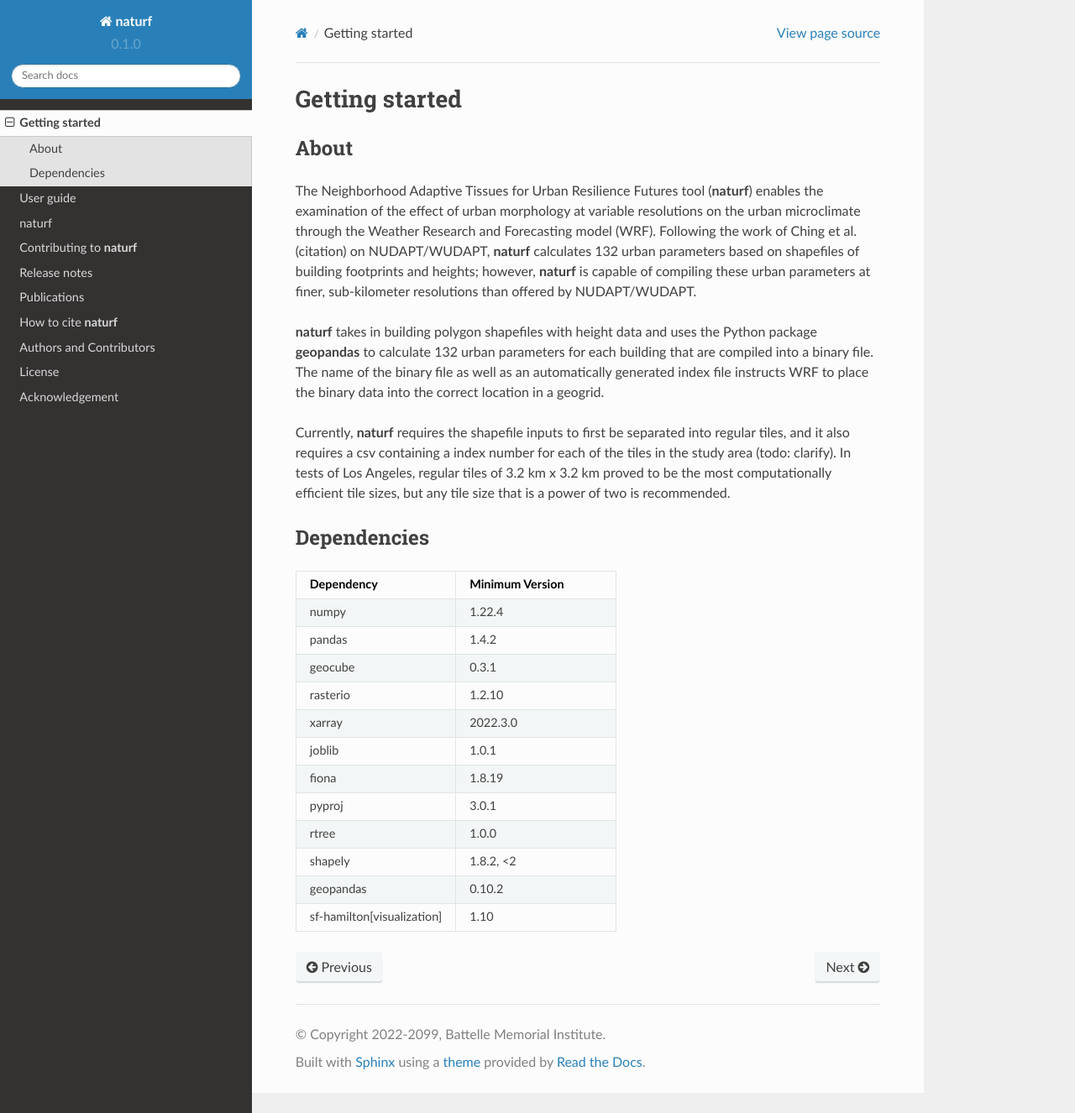
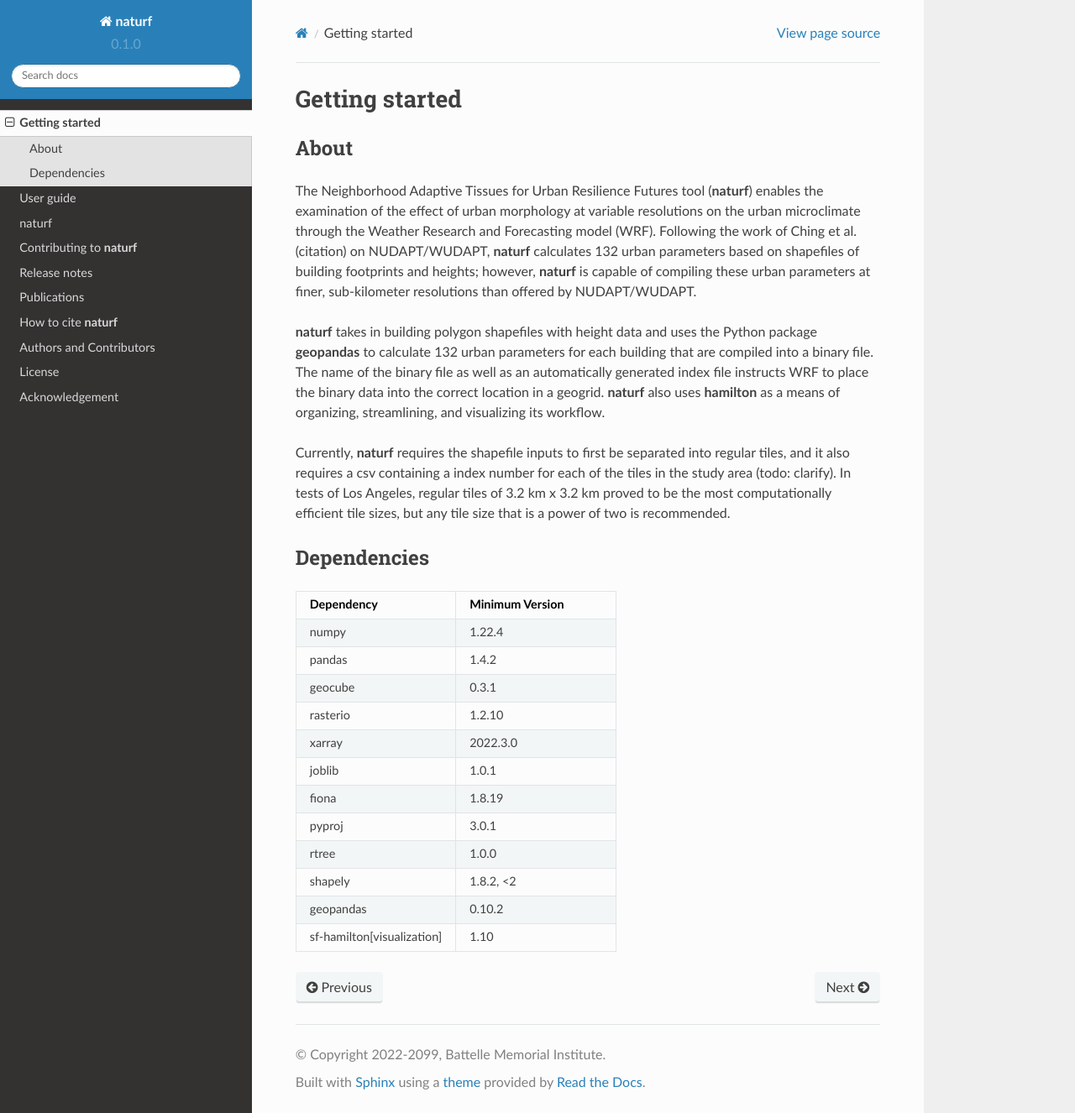
Before and after one commit to IMMM-SFA/naturf, a Sphinx documentation site: the page built from docs/source/getting_started.rst, in a window 1280 px wide and 1326 px high. Shown: the whole window at 84% size. Built offline with Sphinx 7.4.7 and the Read the Docs theme 2.0.0, drawn with Linux system fonts in a browser that asks for light colours; formulas are drawn with MathJax 3.

Commit message:
add hamilton info

```diff
--- a/docs/source/getting_started.rst
+++ b/docs/source/getting_started.rst
@@ -6,7 +6,7 @@ About
 
 The Neighborhood Adaptive Tissues for Urban Resilience Futures tool (**naturf**) enables the examination of the effect of urban morphology at variable resolutions on the urban microclimate through the Weather Research and Forecasting model (WRF). Following the work of Ching et al. (citation) on NUDAPT/WUDAPT, **naturf** calculates 132 urban parameters based on shapefiles of building footprints and heights; however, **naturf** is capable of compiling these urban parameters at finer, sub-kilometer resolutions than offered by NUDAPT/WUDAPT.
 
-**naturf** takes in building polygon shapefiles with height data and uses the Python package **geopandas** to calculate 132 urban parameters for each building that are compiled into a binary file. The name of the binary file as well as an automatically generated index file instructs WRF to place the binary data into the correct location in a geogrid.
+**naturf** takes in building polygon shapefiles with height data and uses the Python package **geopandas** to calculate 132 urban parameters for each building that are compiled into a binary file. The name of the binary file as well as an automatically generated index file instructs WRF to place the binary data into the correct location in a geogrid.  **naturf** also uses **hamilton** as a means of organizing, streamlining, and visualizing its workflow.
 
 Currently, **naturf** requires the shapefile inputs to first be separated into regular tiles, and it also requires a csv containing a index number for each of the tiles in the study area (todo: clarify). In tests of Los Angeles, regular tiles of 3.2 km x 3.2 km proved to be the most computationally efficient tile sizes, but any tile size that is a power of two is recommended.
 
```
